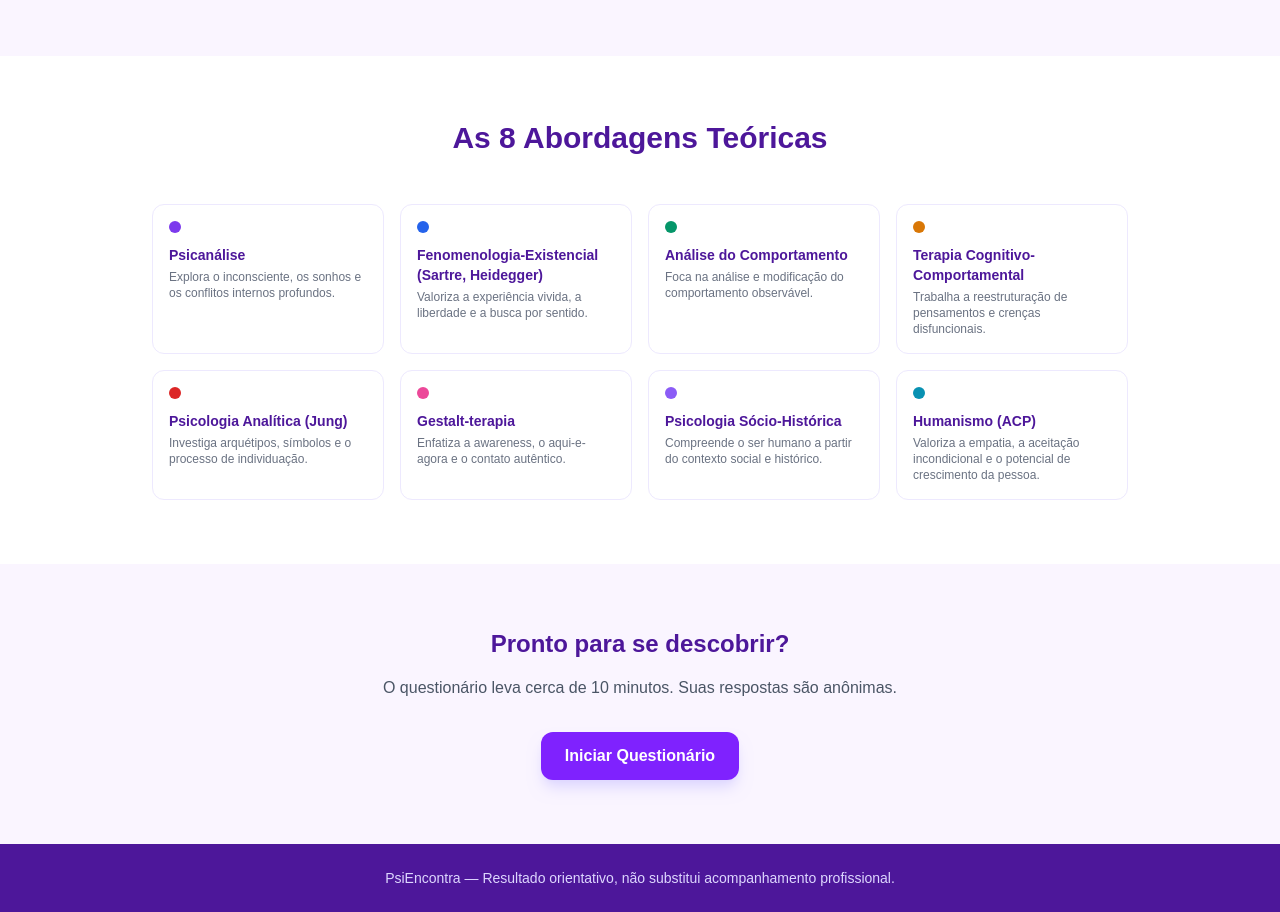
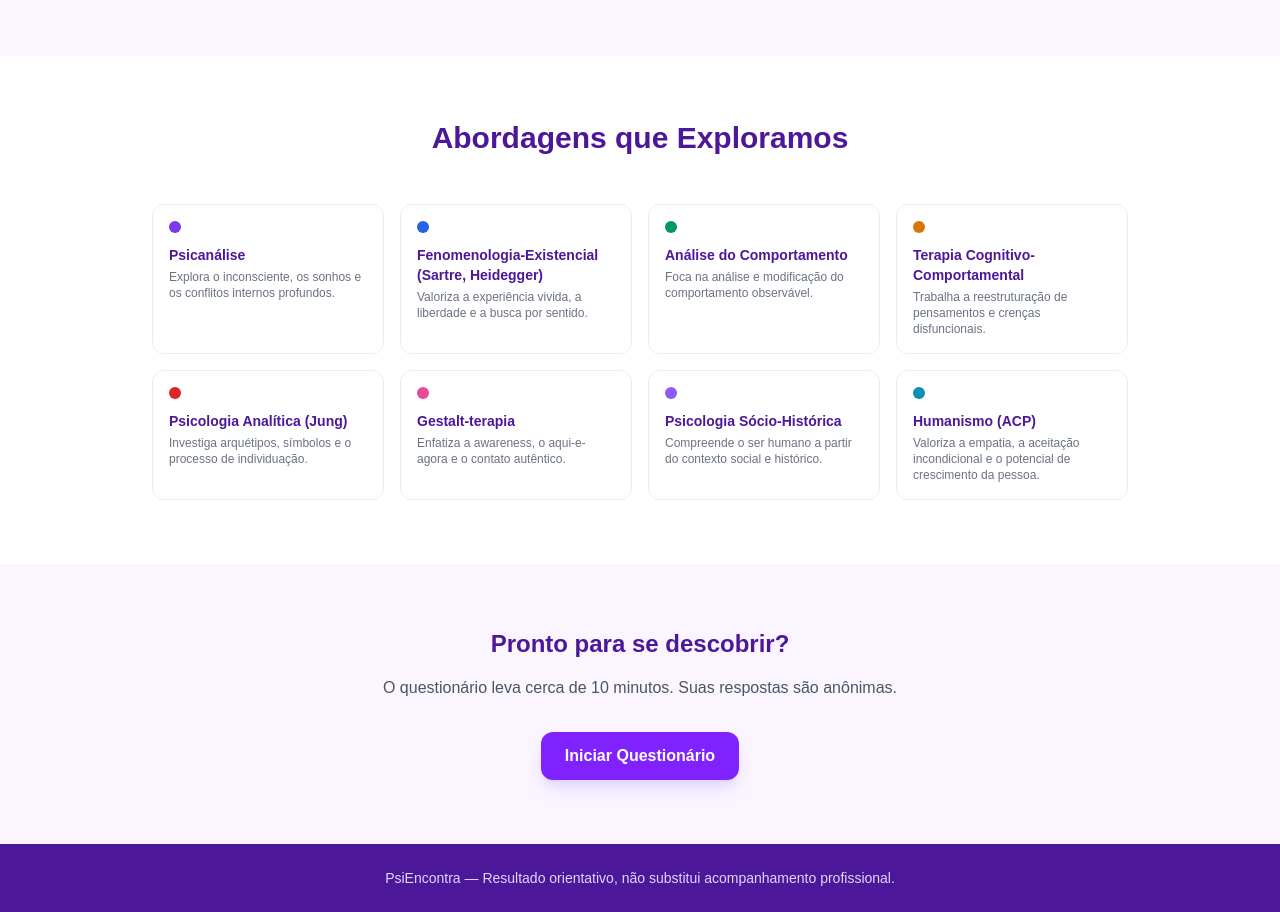
Before and after one commit to lirajoaop/psiencontra, a Next.js app in the folder web/: page / in a window 1280 px wide. Shown: the part 920-1832 px from the top of the page. Built offline with nearby package versions, Linux system fonts and the light colour scheme; no server answers.

Commit message:
feat: update section title to enhance clarity on explored approaches

```diff
--- a/web/app/page.js
+++ b/web/app/page.js
@@ -127,7 +127,7 @@ export default function Home() {
       <section className="bg-white dark:bg-gray-900 py-16">
         <div className="max-w-5xl mx-auto px-6">
           <h2 className="text-2xl md:text-3xl font-bold text-violet-900 dark:text-violet-200 text-center mb-12">
-            As 8 Abordagens Teóricas
+            Abordagens que Exploramos
           </h2>
           <div className="grid sm:grid-cols-2 lg:grid-cols-4 gap-4">
             {approaches.map((a, i) => (
```
